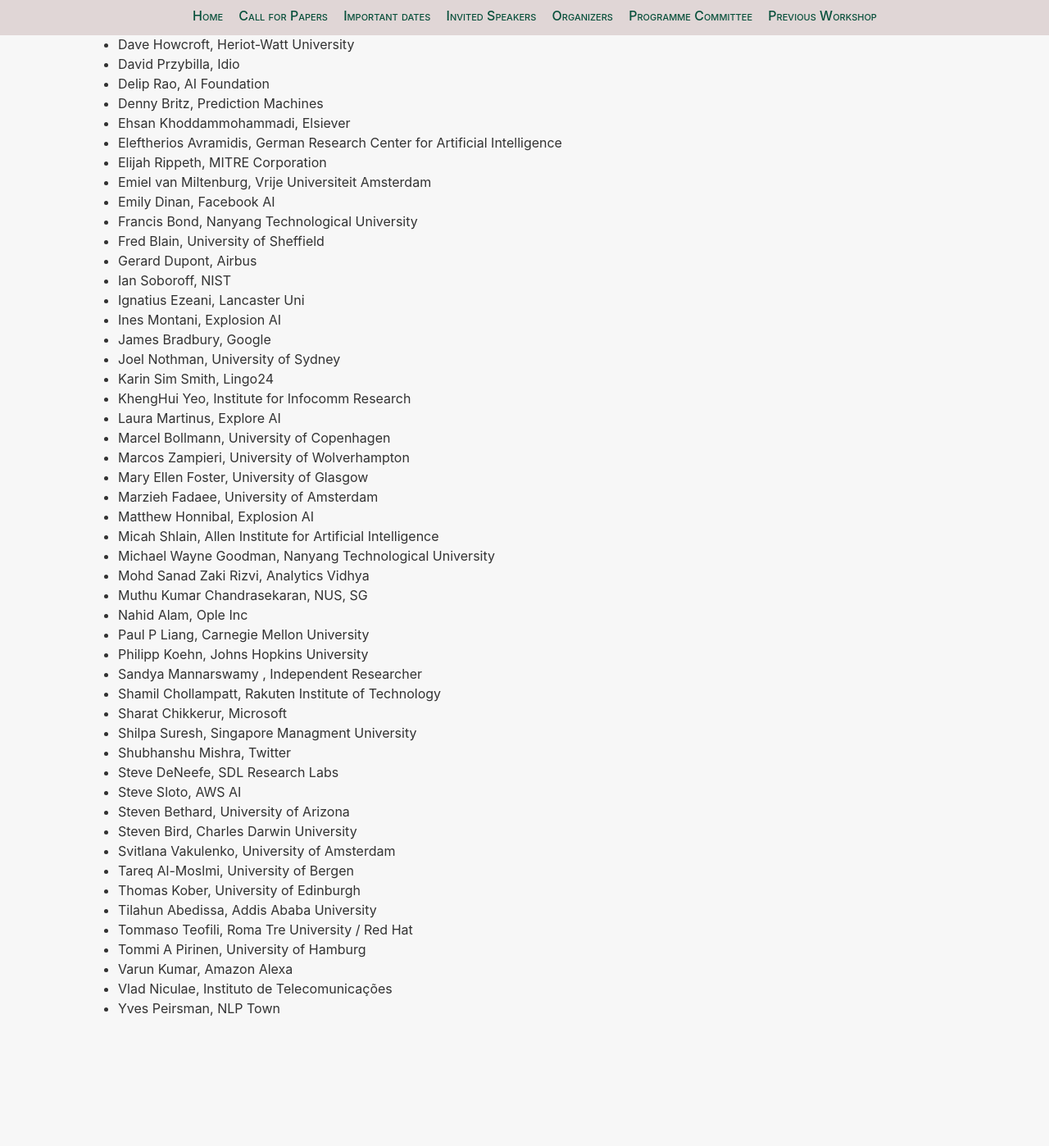
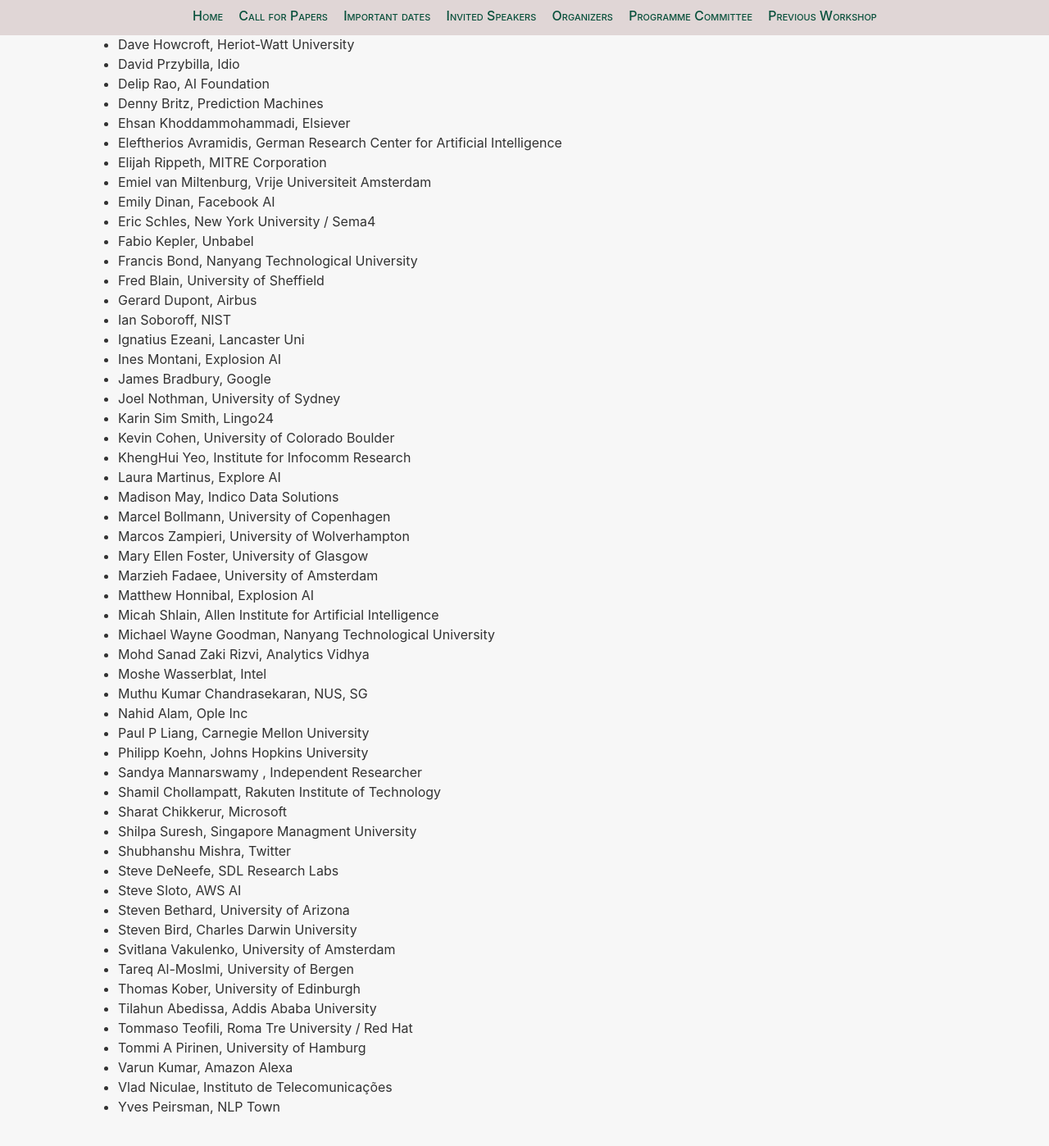
Before and after one commit to nlposs/nlposs.github.io, a Jekyll site: the page built from 2020/index.md, in a window 1280 px wide and 1400 px high, scrolled down 3941 px. Shown: the whole window at 82% size. Built offline with Jekyll 4.4.1, drawn with Linux system fonts in a browser that asks for light colours.

Commit message:
Adding missing PCs

```diff
--- a/2020/index.md
+++ b/2020/index.md
@@ -123,6 +123,8 @@
  - Elijah Rippeth, MITRE Corporation
  - Emiel van Miltenburg,	Vrije Universiteit Amsterdam
  - Emily Dinan, Facebook AI
+ - Eric Schles,	New York University / Sema4
+ - Fabio Kepler, Unbabel
  - Francis Bond, Nanyang Technological University
  - Fred Blain, University of Sheffield
  - Gerard Dupont, Airbus
@@ -132,8 +134,10 @@
  - James Bradbury, Google
  - Joel Nothman, University of Sydney
  - Karin Sim Smith, Lingo24
+ - Kevin Cohen,	University of Colorado Boulder
  - KhengHui Yeo, Institute for Infocomm Research
  - Laura Martinus, Explore AI
+ - Madison May,	Indico Data Solutions
  - Marcel Bollmann, University of Copenhagen
  - Marcos Zampieri, University of Wolverhampton
  - Mary Ellen Foster, University of Glasgow
@@ -142,6 +146,7 @@
  - Micah Shlain, Allen Institute for Artificial Intelligence
  - Michael Wayne Goodman, Nanyang Technological University
  - Mohd Sanad Zaki Rizvi, Analytics Vidhya
+ - Moshe Wasserblat,	Intel
  - Muthu Kumar Chandrasekaran, NUS, SG
  - Nahid Alam, Ople Inc
  - Paul P Liang, Carnegie Mellon University
```
